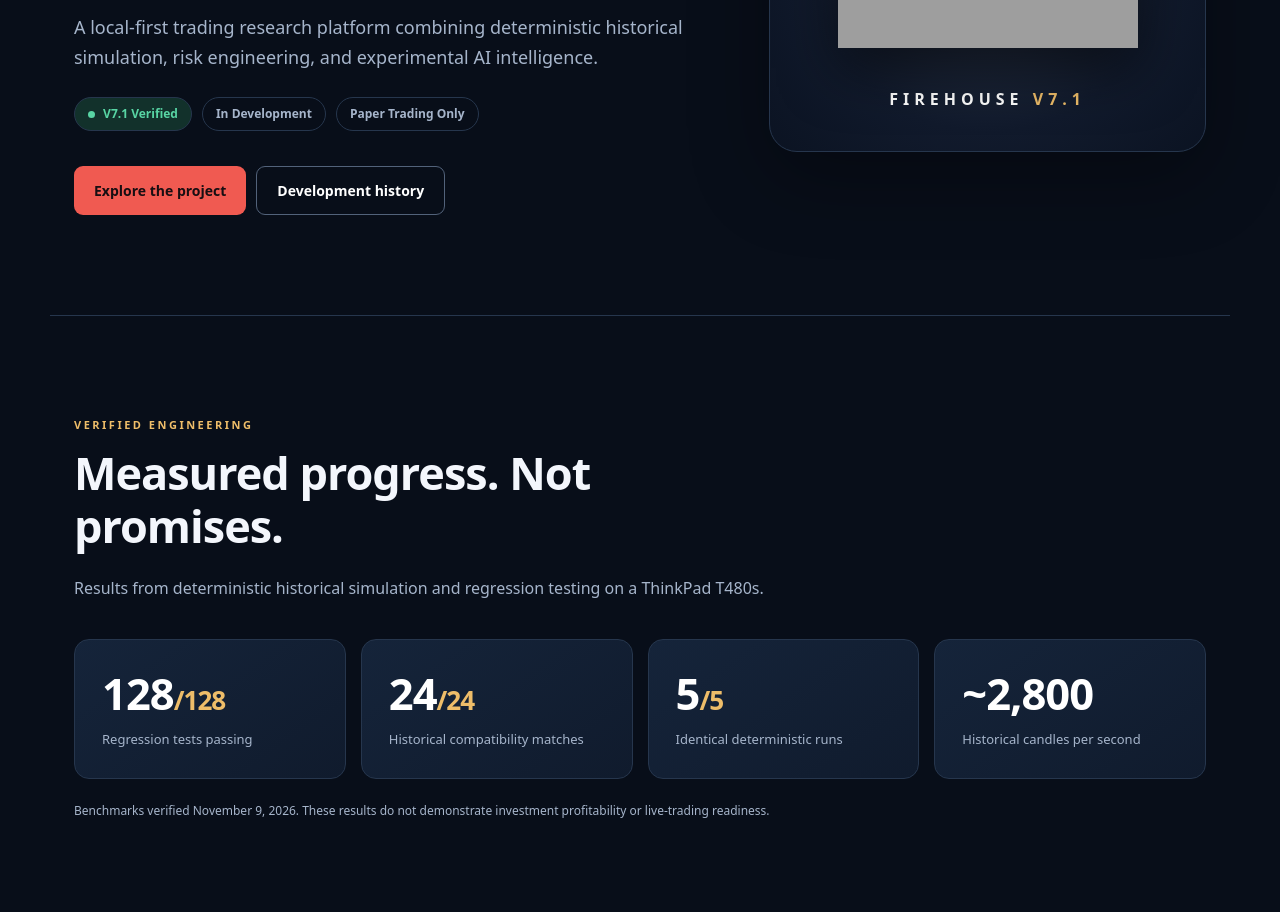
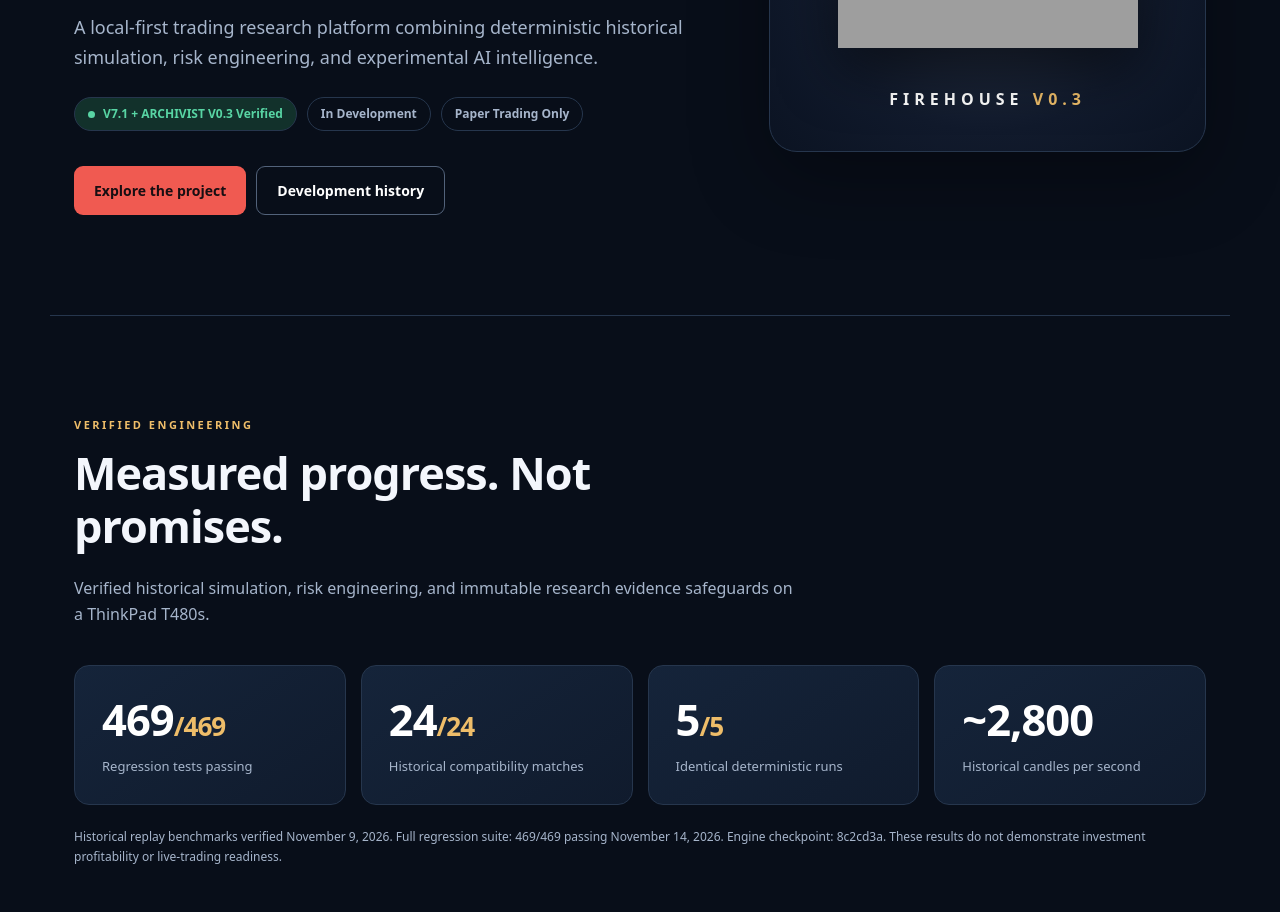
Before and after one commit to DianaMyLove/firehouse-showcase, a plain HTML site: page index.html in a window 1280 px wide. Shown: the part 480-1392 px from the top of the page. Drawn offline with Linux system fonts and the light colour scheme; grey boxes are pictures that could not be loaded.

Commit message:
Update showcase with ARCHIVIST V0.3 milestone

```diff
--- a/index.html
+++ b/index.html
@@ -31,7 +31,7 @@
         <h1>Built to test.<br><span>Engineered to verify.</span></h1>
         <p class="lead">A local-first trading research platform combining deterministic historical simulation, risk engineering, and experimental AI intelligence.</p>
         <div class="status-line">
-          <span class="status"><span class="dot"></span> V7.1 Verified</span>
+          <span class="status"><span class="dot"></span> V7.1 + ARCHIVIST V0.3 Verified</span>
           <span class="pill">In Development</span>
           <span class="pill">Paper Trading Only</span>
         </div>
@@ -42,7 +42,7 @@
       </div>
       <div class="hero-art">
         <img src="assets/firehouse-icon.png" alt="Firehouse Trading Studio firefighter emblem">
-        <p>FIREHOUSE <span>V7.1</span></p>
+        <p>FIREHOUSE <span>V0.3</span></p>
       </div>
     </section>
 
@@ -50,15 +50,15 @@
       <div class="section-heading">
         <p class="eyebrow">VERIFIED ENGINEERING</p>
         <h2>Measured progress. Not promises.</h2>
-        <p>Results from deterministic historical simulation and regression testing on a ThinkPad T480s.</p>
+        <p>Verified historical simulation, risk engineering, and immutable research evidence safeguards on a ThinkPad T480s.</p>
       </div>
       <div class="stats">
-        <article class="stat"><strong>128<span>/128</span></strong><p>Regression tests passing</p></article>
+        <article class="stat"><strong>469<span>/469</span></strong><p>Regression tests passing</p></article>
         <article class="stat"><strong>24<span>/24</span></strong><p>Historical compatibility matches</p></article>
         <article class="stat"><strong>5<span>/5</span></strong><p>Identical deterministic runs</p></article>
         <article class="stat"><strong>~2,800</strong><p>Historical candles per second</p></article>
       </div>
-      <p class="fineprint">Benchmarks verified November 9, 2026. These results do not demonstrate investment profitability or live-trading readiness.</p>
+      <p class="fineprint">Historical replay benchmarks verified November 9, 2026. Full regression suite: 469/469 passing November 14, 2026. Engine checkpoint: 8c2cd3a. These results do not demonstrate investment profitability or live-trading readiness.</p>
     </section>
 
     <section class="section split" id="about">
@@ -114,7 +114,8 @@
         <article><div class="timeline-dot"></div><small>EARLY DEVELOPMENT</small><h3>v0.5 — Research baseline</h3><p>Historical paper replay, local AI experiments, diagnostics, and strategy benchmarks.</p></article>
         <article><div class="timeline-dot"></div><small>HYBRID EXPERIMENTS</small><h3>v0.6 — AI experimentation</h3><p>Past-only indicator snapshots, structured responses, and Ollama advisory modes.</p></article>
         <article><div class="timeline-dot"></div><small>ENGINE FOUNDATION</small><h3>V7 — Deterministic scheduling</h3><p>Rule-based historical strategy scheduling and experimental regime selection.</p></article>
-        <article class="current"><div class="timeline-dot"></div><small>NOVEMBER 2026 · VERIFIED</small><h3>V7.1 — Safety and verification</h3><p>Regression-tested emergency handling, gap protection, exposure limits, and multi-symbol accounting.</p></article>
+        <article><div class="timeline-dot"></div><small>NOVEMBER 2026 · VERIFIED</small><h3>V7.1 — Safety and verification</h3><p>Regression-tested emergency handling, gap protection, exposure limits, and multi-symbol accounting.</p></article>
+        <article class="current"><div class="timeline-dot"></div><small>NOVEMBER 14, 2026 · VERIFIED</small><h3>ARCHIVIST V0.3 — Evidence integrity</h3><p>Immutable evidence publication, descriptor-anchored verification, symlink protection, and recovery assessment. Full repository regression suite: 469 passing tests.</p></article>
       </div>
     </section>
 
@@ -124,7 +125,7 @@
         <h2>The development roadmap.</h2>
       </div>
       <div class="roadmap-grid">
-        <article class="roadmap-card"><span class="tag next">NEXT MILESTONE</span><h3>DISPATCH</h3><p>Independent news intelligence, source validation, timestamp auditing, and structured research outputs.</p></article>
+        <article class="roadmap-card"><span class="tag next">NEXT MILESTONE</span><h3>ARCHIVIST Recovery</h3><p>Recovery consistency, filesystem fault-injection testing, and verification under failure conditions.</p></article>
         <article class="roadmap-card"><span class="tag">PLANNED</span><h3>Command Center</h3><p>Improved development interface, benchmark visualization, and diagnostics.</p></article>
         <article class="roadmap-card"><span class="tag">FUTURE RESEARCH</span><h3>Model development</h3><p>Investigate language-model training and fine-tuning after establishing reliable deterministic baselines.</p></article>
       </div>
```
